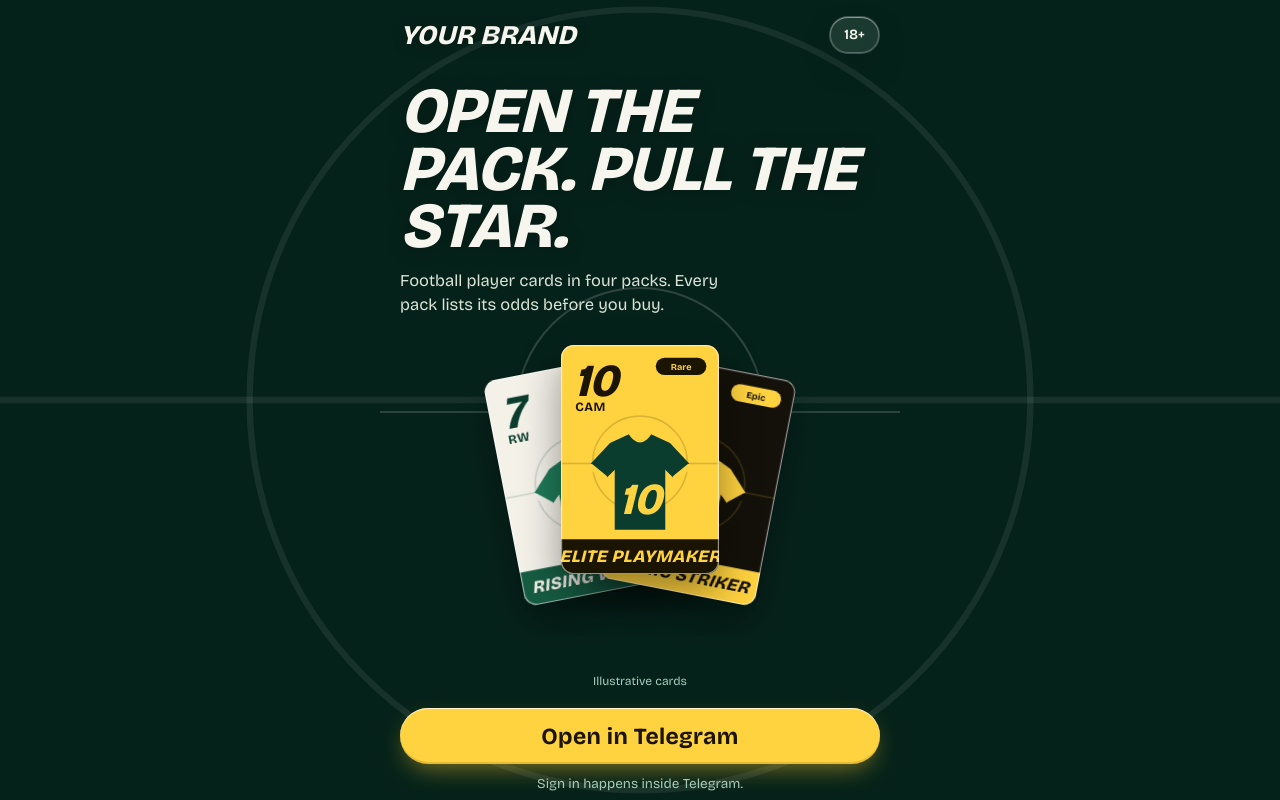
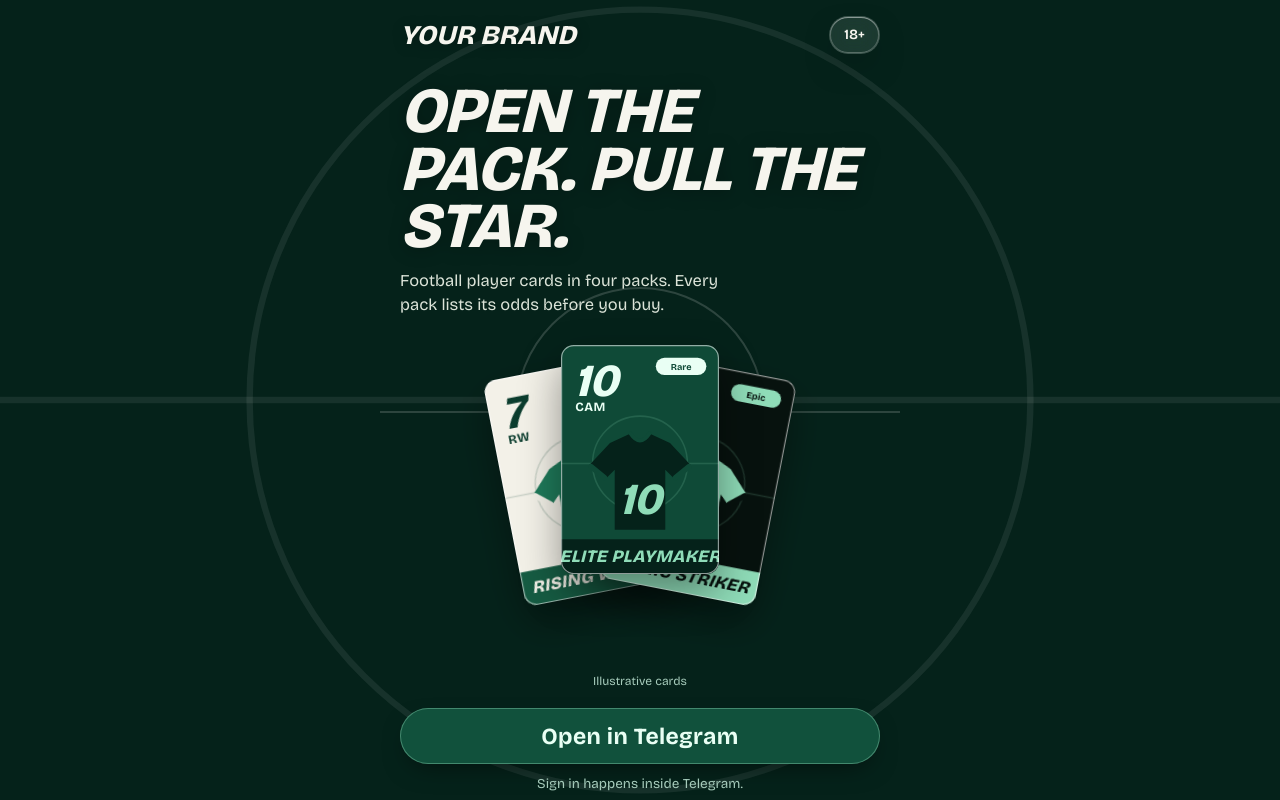
Before and after one commit to Modred14/Phygitals, a Next.js app: page /wallet in a window 1280 px wide. Shown: the top 800 px of the page. Built offline with nearby package versions, Linux system fonts and the light colour scheme; no server answers; the database is empty.

Commit message:
update site

```diff
--- a/app/globals.css
+++ b/app/globals.css
@@ -1,7 +1,7 @@
 /* FILE: app/globals.css */
 /* Glass system (iOS "liquid glass" / glassmorphism). A fixed flat pitch-green backdrop sits behind everything so frosted surfaces
    have something to refract. Every surface = translucent fill + backdrop blur + lit rim + inner highlight.
-   Referee-yellow stays the single accent, rendered as glossy liquid yellow. */
+   Soft mint is the single accent; filled controls are dark green. */
 :root{
   --bg:#05221a;
   --aurora:#05221a;
@@ -24,13 +24,13 @@
   --txt:#f6f5ee;
   --txt2:#dbe3d8;
   --mut:#a6cbbb;
-  --acc:#ffd23f;                              /* referee yellow */
-  --gold:#ffd23f;
-  --gold-shine:inset 0 1px 0 rgba(255,255,255,.75),inset 0 -2px 0 rgba(120,80,0,.18),0 10px 26px -8px rgba(255,200,40,.55);
-  --g1:#ffd23f; --g2:#ffd23f;
-  --ink:#1a1400;
+  --acc:#8fdcb8;                              /* soft mint accent */
+  --gold:#11513c;                             /* dark-green fill for buttons / active states */
+  --gold-shine:inset 0 0 0 1px rgba(143,220,184,.4),0 10px 26px -10px rgba(0,0,0,.55);
+  --g1:#8fdcb8; --g2:#8fdcb8;
+  --ink:#e9fff4;
   --red:#e5484d;
-  --warn:#ffd23f; --danger:#ff8a8d;
+  --warn:#8fdcb8; --danger:#ff8a8d;
   --r-sm:14px; --r-md:20px; --r-lg:28px; --r-pill:999px;
   --ease:cubic-bezier(.22,1,.36,1); --spring:cubic-bezier(.34,1.4,.64,1);
   --t1:.15s; --t2:.28s;
@@ -98,12 +98,12 @@ h2{font-family:var(--display);font-weight:700;font-size:26px;line-height:1.05;ma
 .rowline{display:flex;justify-content:space-between;align-items:center;padding:14px 18px;border-top:1px solid var(--line)}
 .rowline:first-child{border-top:0}
 .avatar{width:44px;height:44px;border-radius:50%;display:grid;place-items:center;background:var(--s3);border:1px solid var(--line2);box-shadow:var(--shine);color:var(--acc);font-family:var(--display);font-weight:700;font-size:20px;flex:none}
-.tag{font-size:11px;font-weight:700;color:var(--ink);background:var(--gold);box-shadow:inset 0 1px 0 rgba(255,255,255,.6);padding:2px 9px;border-radius:var(--r-pill);margin-left:8px}
+.tag{font-size:11px;font-weight:700;color:var(--ink);background:var(--gold);box-shadow:var(--gold-shine);padding:2px 9px;border-radius:var(--r-pill);margin-left:8px}
 .empty{text-align:center;color:var(--mut);padding:64px 24px;line-height:1.55}
 .sel{display:flex;align-items:center;gap:14px;padding:16px;border-radius:var(--r-md)}
 .field{padding:15px 16px;border-radius:var(--r-sm);background:var(--glass-in);border:1px solid var(--line);box-shadow:inset 0 2px 8px rgba(0,0,0,.3),0 1px 0 rgba(255,255,255,.08);word-break:break-all;font-family:ui-monospace,SFMono-Regular,Menlo,monospace;font-size:14px;transition:border-color var(--t2),box-shadow var(--t2)}
-.field:focus{outline:none;border-color:var(--acc);box-shadow:inset 0 2px 8px rgba(0,0,0,.3),0 0 0 3px rgba(255,210,63,.22)}
-.banner{border-color:rgba(255,210,63,.5);background:rgba(255,210,63,.14);color:var(--acc);border-radius:var(--r-md);padding:14px 16px;font-weight:600;line-height:1.4;box-shadow:var(--shine)}
+.field:focus{outline:none;border-color:var(--acc);box-shadow:inset 0 2px 8px rgba(0,0,0,.3),0 0 0 3px rgba(143,220,184,.25)}
+.banner{border-color:rgba(143,220,184,.4);background:rgba(143,220,184,.12);color:var(--acc);border-radius:var(--r-md);padding:14px 16px;font-weight:600;line-height:1.4;box-shadow:var(--shine)}
 .banner.test{margin:0 0 14px;font-size:13px;padding:9px 14px;border-radius:var(--r-sm)}
 .skel{background:var(--s1);border:1px solid var(--line);border-radius:var(--r-md);animation:pulse 1.2s ease-in-out infinite}
 @keyframes pulse{50%{opacity:.5}}
@@ -120,10 +120,10 @@ h2{font-family:var(--display);font-weight:700;font-size:26px;line-height:1.05;ma
 .icon-btn{width:44px;height:44px;border-radius:50%;display:grid;place-items:center}
 .top{display:flex;align-items:center;justify-content:space-between;margin-bottom:16px}
 .pill{display:flex;align-items:center;gap:10px;padding:4px 4px 4px 16px;border-radius:var(--r-pill);font-size:20px}
-.plus{width:32px;height:32px;border-radius:50%;display:grid;place-items:center;color:var(--ink);background:var(--gold);box-shadow:inset 0 1px 0 rgba(255,255,255,.7),0 4px 10px -2px rgba(255,200,40,.5)}
+.plus{width:32px;height:32px;border-radius:50%;display:grid;place-items:center;color:var(--ink);background:var(--gold);box-shadow:var(--gold-shine)}
 .plus svg{width:19px;height:19px}
 .in{background:var(--glass-in);border:1px solid var(--line);border-radius:var(--r-sm);box-shadow:inset 0 2px 8px rgba(0,0,0,.28),0 1px 0 rgba(255,255,255,.08);color:var(--txt);padding:11px 14px;font:inherit;min-width:0;transition:border-color var(--t2),box-shadow var(--t2)}
-.in:focus{outline:none;border-color:var(--acc);box-shadow:inset 0 2px 8px rgba(0,0,0,.28),0 0 0 3px rgba(255,210,63,.22)}
+.in:focus{outline:none;border-color:var(--acc);box-shadow:inset 0 2px 8px rgba(0,0,0,.28),0 0 0 3px rgba(143,220,184,.25)}
 
 /* ===== bottom nav: floating glass pill with a sliding glass indicator ===== */
 .nav{position:fixed;left:12px;right:12px;bottom:calc(var(--safe-b) + 10px);margin-inline:auto;max-width:496px;height:var(--nav-h);padding:6px;display:flex;border-radius:34px;background:rgba(6,38,28,.72);z-index:20;box-shadow:var(--shine),0 18px 40px -10px rgba(0,0,0,.6)}
@@ -145,12 +145,12 @@ h2{font-family:var(--display);font-weight:700;font-size:26px;line-height:1.05;ma
 .slide:first-child{margin-left:18%}.slide:last-child{margin-right:18%}
 .dots{display:flex;gap:6px;justify-content:center;margin:6px 0 16px}
 .dots i{width:6px;height:6px;border-radius:3px;background:rgba(255,255,255,.3);transition:width .35s var(--ease),background .25s}
-.dots i.on{width:26px;background:var(--gold)}
+.dots i.on{width:26px;background:var(--acc)}
 .pack-title{font-family:var(--display);font-weight:800;font-style:italic;text-transform:uppercase;font-size:38px;line-height:1;text-align:center;margin:0;text-shadow:0 2px 18px rgba(0,0,0,.3)}
 .pack-sub{text-align:center;color:var(--mut);font-size:14px;margin:6px 0 14px}
 .stats{display:grid;grid-template-columns:1fr 1.2fr 1fr;gap:8px;margin:16px 0}
 .stats>div{border-radius:var(--r-md);padding:12px 8px;text-align:center}
-.stats>div:nth-child(2){background:var(--gold);border-color:rgba(255,255,255,.5);color:var(--ink);box-shadow:var(--gold-shine)}
+.stats>div:nth-child(2){background:var(--gold);border-color:rgba(143,220,184,.4);color:var(--ink);box-shadow:var(--gold-shine)}
 .stats small{display:block;color:var(--mut);font-size:12px;font-weight:600;margin-bottom:2px}
 .stats>div:nth-child(2) small{color:var(--ink);opacity:.7}
 .stats b{font-family:var(--display);font-size:26px;font-weight:700;line-height:1.1;font-variant-numeric:tabular-nums}
@@ -164,10 +164,10 @@ h2{font-family:var(--display);font-weight:700;font-size:26px;line-height:1.05;ma
 @keyframes sheetUp{from{transform:translateY(40px);opacity:0}to{transform:none;opacity:1}}
 
 /* ===== wallet ===== */
-.hero-balance{position:relative;border-radius:var(--r-lg);padding:20px;min-height:170px;background:var(--gold);color:var(--ink);box-shadow:var(--gold-shine),0 22px 40px -16px rgba(255,190,30,.4);overflow:hidden}
+.hero-balance{position:relative;border-radius:var(--r-lg);padding:20px;min-height:170px;background:var(--gold);color:var(--ink);box-shadow:var(--gold-shine),0 22px 40px -16px rgba(0,0,0,.5);overflow:hidden}
 .hero-balance>*{position:relative;z-index:1}
 .hero-balance .acc{color:var(--ink);font-weight:700}
-.hero-balance .avatar{background:var(--ink);color:var(--acc);border-color:transparent}
+.hero-balance .avatar{background:rgba(0,0,0,.3);color:var(--acc);border-color:transparent}
 .balance-num{font-family:var(--display);font-size:72px;font-weight:700;line-height:1;margin-top:18px;font-variant-numeric:tabular-nums}
 @keyframes spin{to{transform:rotate(360deg)}}
 
@@ -192,7 +192,7 @@ h2{font-family:var(--display);font-weight:700;font-size:26px;line-height:1.05;ma
 .flip .face.back{position:absolute;inset:0;transform:rotateY(180deg)}
 @keyframes flipIn{0%{transform:translateY(70px) scale(.72) rotateY(180deg)}45%{transform:translateY(0) scale(1.06) rotateY(180deg)}100%{transform:none}}
 .reveal-info{margin-top:18px;animation:fadein .5s .85s both}
-.reveal-amt{font-family:var(--display);font-weight:800;font-size:72px;line-height:1;font-variant-numeric:tabular-nums;text-shadow:0 4px 30px rgba(255,200,40,.45)}
+.reveal-amt{font-family:var(--display);font-weight:800;font-size:72px;line-height:1;font-variant-numeric:tabular-nums;text-shadow:0 4px 30px rgba(143,220,184,.3)}
 
 /* ===== landing ===== */
 .land{max-width:520px;margin:0 auto;min-height:100dvh;padding:calc(var(--safe-t) + 16px) 20px calc(var(--safe-b) + 28px);display:flex;flex-direction:column}
@@ -221,7 +221,7 @@ h2{font-family:var(--display);font-weight:700;font-size:26px;line-height:1.05;ma
 .inside-grid{display:grid;grid-template-columns:1fr 1fr;gap:14px}
 .pcard{border-radius:24px;overflow:hidden}
 .pcard .art{padding:16px 16px 12px;background:rgba(255,255,255,.06)}
-.pcard .art[data-rarity="epic"]{background:rgba(255,210,63,.14)}
+.pcard .art[data-rarity="epic"]{background:rgba(143,220,184,.16)}
 .pcard .art[data-rarity="rare"]{background:rgba(255,255,255,.1)}
 .pcard .art[data-rarity="common"]{background:rgba(60,220,160,.12)}
 .pcard .art svg{filter:drop-shadow(0 10px 12px rgba(0,0,0,.35))}
@@ -239,7 +239,7 @@ h2{font-family:var(--display);font-weight:700;font-size:26px;line-height:1.05;ma
 
 /* ===== profile ===== */
 .profile-hero{text-align:center;padding:28px 18px 22px;border-radius:var(--r-lg)}
-.ring{width:96px;height:96px;margin:0 auto 14px;border-radius:50%;padding:3px;background:#ffd23f;box-shadow:0 10px 26px -8px rgba(255,200,40,.5)}
+.ring{width:96px;height:96px;margin:0 auto 14px;border-radius:50%;padding:3px;background:#8fdcb8;box-shadow:0 10px 26px -10px rgba(0,0,0,.55)}
 .avatar-xl{width:100%;height:100%;border-radius:50%;background:#0b3d2e;display:grid;place-items:center;font-family:var(--display);font-size:42px;font-weight:800;overflow:hidden;color:var(--acc)}
 .avatar-xl img{width:100%;height:100%;object-fit:cover}
 .tiles{display:grid;grid-template-columns:repeat(3,1fr);gap:10px;margin-top:12px}
@@ -255,14 +255,14 @@ a.menu-row:active{background:var(--s2)}
 .menu-row .go{color:var(--mut);width:20px;height:20px;flex:none}
 .switch{width:52px;height:32px;border-radius:var(--r-pill);background:rgba(255,255,255,.2);box-shadow:inset 0 2px 6px rgba(0,0,0,.3);position:relative;flex:none;transition:background .25s}
 .switch::after{content:"";position:absolute;top:3px;left:3px;width:26px;height:26px;border-radius:50%;background:#fff;box-shadow:0 3px 8px rgba(0,0,0,.35);transition:transform .3s var(--spring)}
-.switch[aria-checked="true"]{background:var(--gold)}
+.switch[aria-checked="true"]{background:var(--acc)}
 .switch[aria-checked="true"]::after{transform:translateX(20px)}
 
 /* ===== admin ===== */
 .admin{max-width:1150px;margin:0 auto;padding:22px 18px 80px}
 .tabs{display:flex;gap:8px;flex-wrap:wrap;margin:16px 0 22px}
 .tabs button{padding:9px 16px;border-radius:var(--r-pill);font-size:14px;font-weight:600;color:var(--txt2);box-shadow:var(--shine)}
-.tabs button.on{background:var(--gold);color:var(--ink);border-color:rgba(255,255,255,.5);box-shadow:var(--gold-shine)}
+.tabs button.on{background:var(--gold);color:var(--ink);border-color:rgba(143,220,184,.4);box-shadow:var(--gold-shine)}
 .scroll{overflow-x:auto}
 .tbl{width:100%;border-collapse:collapse;font-size:13px}
 .tbl th{color:var(--mut);text-align:left;font-weight:700;font-size:12px;padding:12px;border-bottom:1px solid var(--line2);background:rgba(255,255,255,.04)}
--- a/components/PlayerCard.js
+++ b/components/PlayerCard.js
@@ -7,8 +7,8 @@ export { cardIdentity, rarityOf };
 const DISPLAY = "var(--font-bricolage),sans-serif";
 const SANS = "var(--font-bricolage),sans-serif";
 const PAL = {
-  epic: { face: "#14110a", ink: "#ffd23f", jersey: "#ffd23f", trim: "#14110a", num: "#14110a", bar: "#ffd23f", barInk: "#14110a", line: "#ffd23f", label: "Epic" },
-  rare: { face: "#ffd23f", ink: "#1a1400", jersey: "#0b3d2e", trim: "#ffd23f", num: "#ffd23f", bar: "#1a1400", barInk: "#ffd23f", line: "#1a1400", label: "Rare" },
+  epic: { face: "#07120e", ink: "#8fdcb8", jersey: "#8fdcb8", trim: "#07120e", num: "#07120e", bar: "#8fdcb8", barInk: "#07120e", line: "#8fdcb8", label: "Epic" },
+  rare: { face: "#0f4a37", ink: "#e9fff4", jersey: "#05221a", trim: "#0f4a37", num: "#8fdcb8", bar: "#05221a", barInk: "#8fdcb8", line: "#8fdcb8", label: "Rare" },
   common: { face: "#f3f1e8", ink: "#0b3d2e", jersey: "#1f7a5a", trim: "#f3f1e8", num: "#f3f1e8", bar: "#165c43", barInk: "#f3f1e8", line: "#0b3d2e", label: "Common" },
 };
 
@@ -49,7 +49,7 @@ export function CardBack() {
       <rect x="8" y="8" width="184" height="274" rx="11" fill="none" stroke="#f3f1e8" strokeOpacity=".4" strokeWidth="1.5"/>
       <circle cx="100" cy="145" r="52" fill="none" stroke="#f3f1e8" strokeOpacity=".5" strokeWidth="2"/>
       <rect x="8" y="144" width="184" height="2" fill="#f3f1e8" opacity=".5"/>
-      <circle cx="100" cy="145" r="9" fill="#ffd23f"/>
+      <circle cx="100" cy="145" r="9" fill="#8fdcb8"/>
       <text x="100" y="262" textAnchor="middle" fontSize="20" fontWeight="800" fontStyle="italic" fill="#f3f1e8" fontFamily={DISPLAY} letterSpacing="1">{brand}</text>
       <Finish uid={uid} />
     </svg>
```
